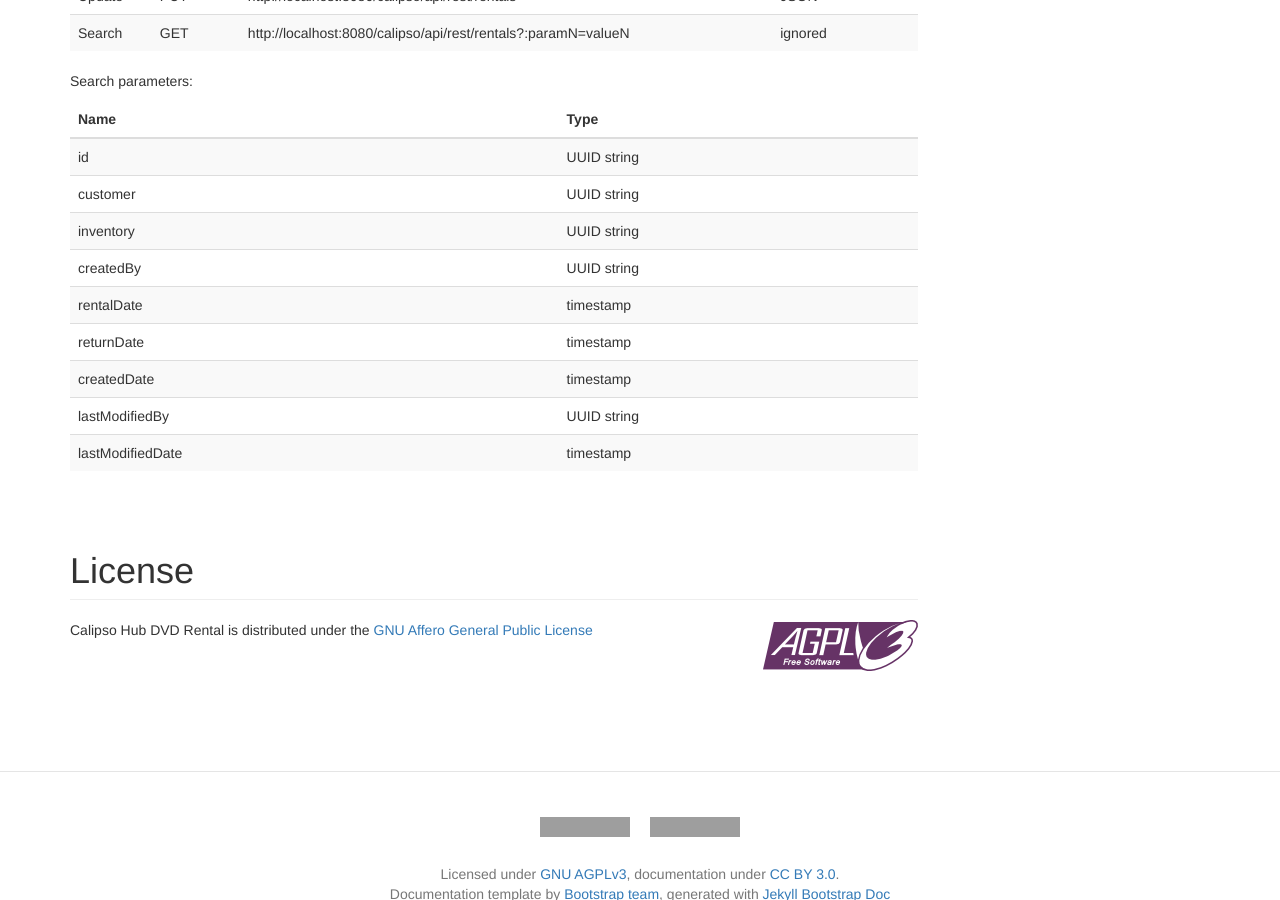
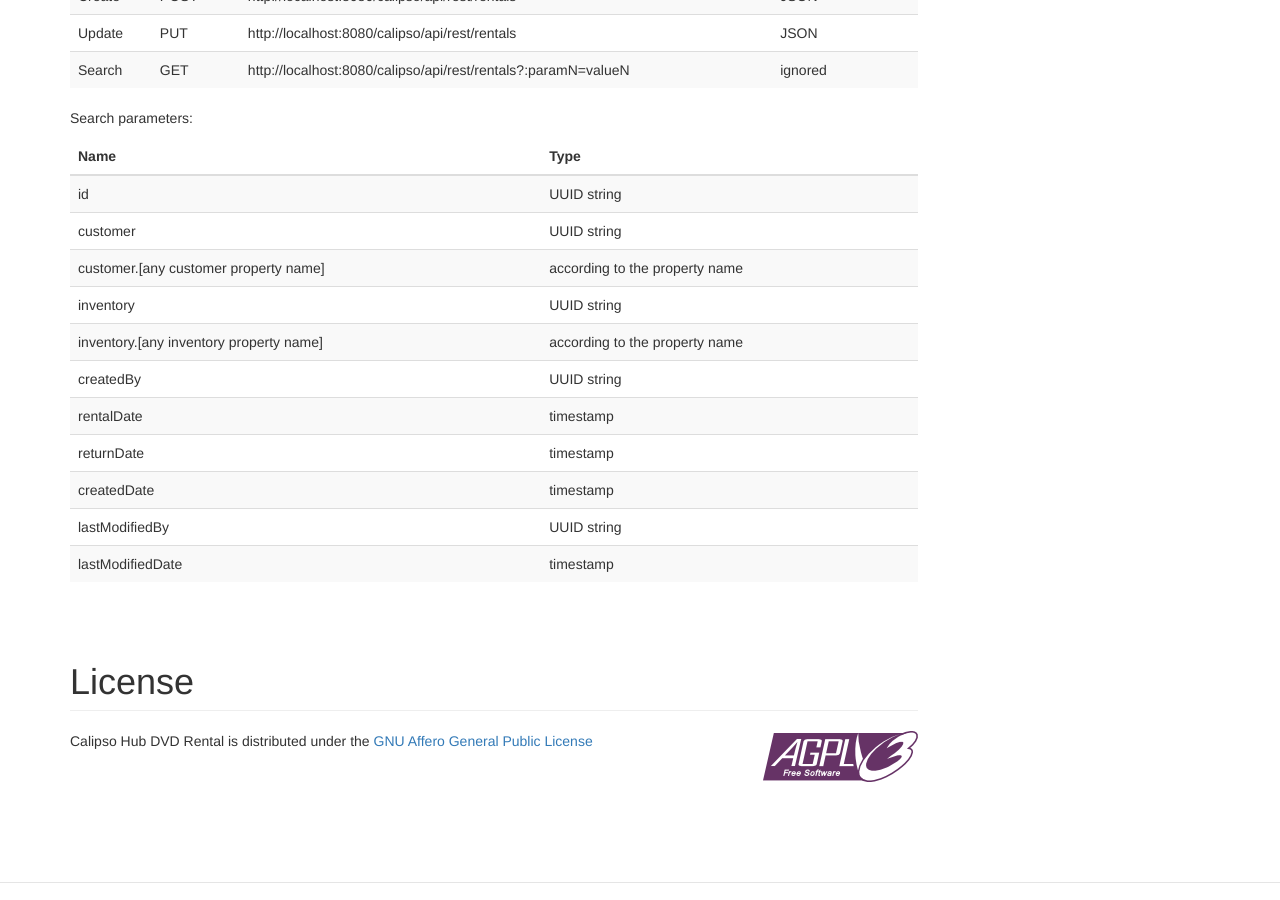
Before and after one commit to manosbatsis/calipso-hub-dvdrental, a Jekyll site: the page built from index.html, in a window 1280 px wide and 900 px high, scrolled down 7804 px. Built offline with Jekyll 4.4.1, drawn with Linux system fonts in a browser that asks for light colours; nearby versions of some CDN libraries; some of the changed text lies outside the part shown; grey boxes are pictures that could not be loaded.

Commit message:
added related property search parameters

```diff
--- a/index.html
+++ b/index.html
@@ -322,6 +322,9 @@ isHome: true
 			<tr>
 				<td>film</td>
 				<td>UUID string</td>
+			</tr>
+				<td>film.[any field property name]</td>
+				<td>according to the property name</td>
 			</tr>
 			<tr>
 				<td>createdDate</td>
@@ -705,9 +708,17 @@ isHome: true
 				<td>customer</td>
 				<td>UUID string</td>
 			</tr>
+			</tr>
+				<td>customer.[any customer property name]</td>
+				<td>according to the property name</td>
+			</tr>
 			<tr>
 				<td>inventory</td>
 				<td>UUID string</td>
+			</tr>
+			</tr>
+				<td>inventory.[any inventory property name]</td>
+				<td>according to the property name</td>
 			</tr>
 			<tr>
 				<td>createdBy</td>
```
Also changed, not shown: 1 other file.
